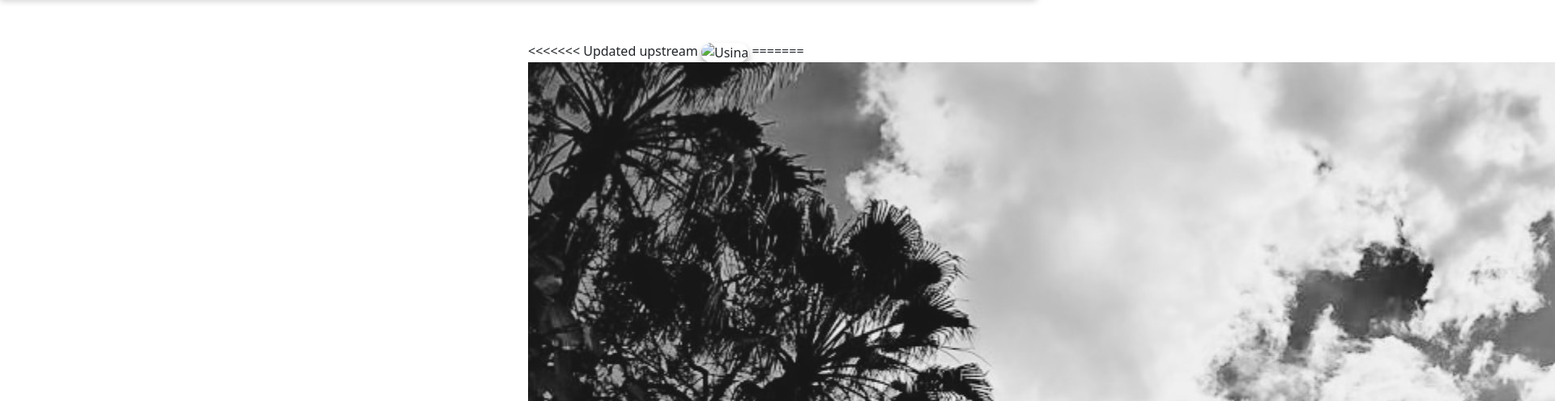
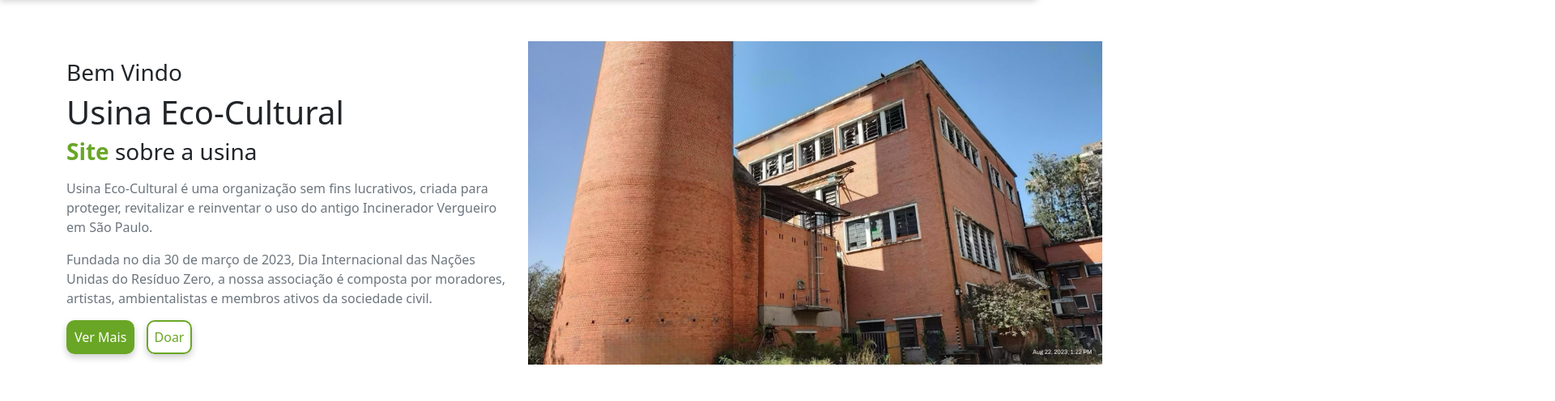
Before and after one commit to VictorHugo-7/S2-Site-UsinaEcoCultural, a plain HTML site: page html/pages/index/index.html in a window 1280 px wide. Shown: the part 99-595 px from the top of the page at 81% size, 1920 px wide, since content can reach past the window. Drawn offline with nearby package versions, Linux system fonts and the light colour scheme.

Commit message:
mudei a imagem

```diff
--- a/html/pages/index/section1.html
+++ b/html/pages/index/section1.html
@@ -22,12 +22,9 @@
         </div>
 
         <div class="col-md-6">
-<<<<<<< Updated upstream
-            <img class="my-ixS1-imagem" src="../../../media/img/pages/index/fotoUsina.jpeg" alt="Usina" />
-=======
             <!-- Imagem -->
-            <img class="my-index-s1-imagem" src="../../../media/img/pages/index/fotoUsina.jpg" alt="Usina" />
->>>>>>> Stashed changes
+            <img class="my-index-s1-imagem" src="../../../media/img/pages/index/fotoUsina2.jpg" alt="Usina" style="height: 400px;"/>
+
         </div>
     </div>
 </div>
```
Also changed, not shown: media/img/pages/index/fotoUsina2.jpg (added).
